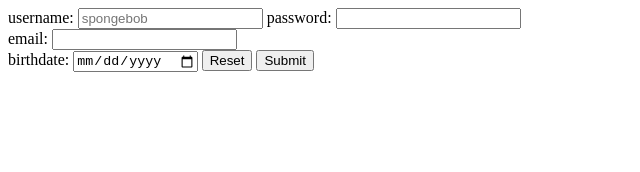
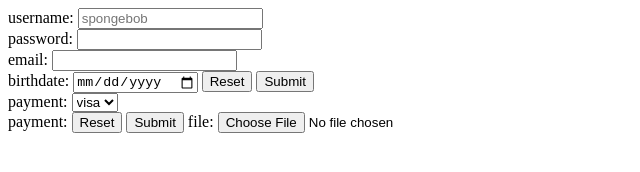
Before and after one commit to melodymarin/form-intro, a plain HTML site: page index.html in a window 1280 px wide. Shown: the whole page, without its empty margins (0-640 px from the left). Drawn offline with Linux system fonts and the light colour scheme.

Commit message:
first commit

```diff
--- a/index.html
+++ b/index.html
@@ -11,7 +11,7 @@
         <label for="username">username:</label>
         <input type="text" id="username" placeholder="spongebob" minlength="6">
 
-        <label for="password">password:</label>
+        <br><label for="password">password:</label>
         <input type="password" id="password"><br>
 
         <lable for="email">email:</lable>
@@ -23,6 +23,20 @@
         <input type="reset">
         <input type="submit">
 
+        <br><lable for="payment"> payment:</lable>
+        <select id="payment">
+            <option value="visa">visa</option>
+            <option value="mastercard"></option>
+            <option value="giftcard"></option>
+        </select><br>
+
+        <label for=" ">payment:</label>
+
+        <input type="reset">
+        <input type="submit">
+
+        <lable for="file">file:</lable>
+        <input type="file" id="file">
 </form>
 </body>
 </html>
```
